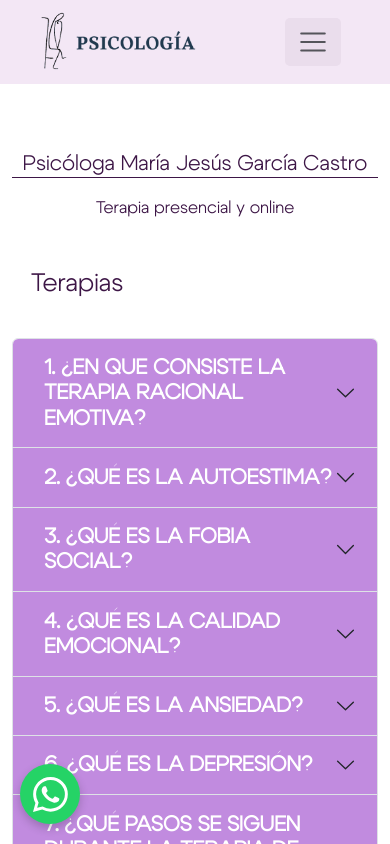
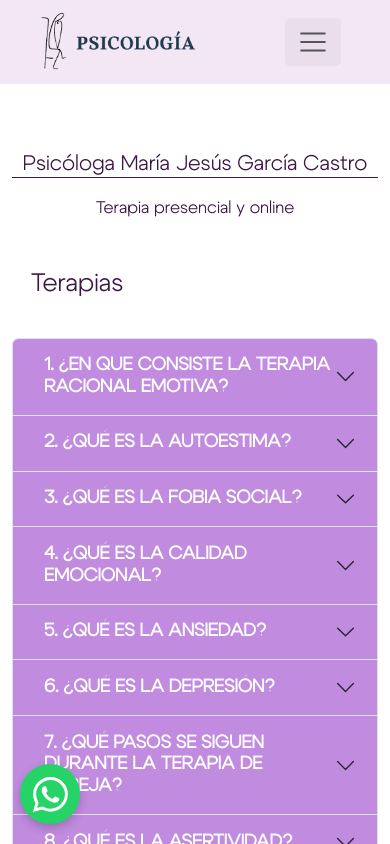
Before and after one commit to aalexgarciagl/psicologiaciudadreal, an Angular app: page /terapias in a window 390 px wide. Shown: the top 844 px of the page. Built offline with nearby package versions, Linux system fonts and the light colour scheme; a web font is replaced by a local one.

Commit message:
Update terapias.component.css

```diff
--- a/src/app/componentes/terapias/terapias.component.css
+++ b/src/app/componentes/terapias/terapias.component.css
@@ -47,7 +47,7 @@ body {
 
 .accordion-button {
     text-align: left;
-    font-size: 3vh;
+    font-size: 3.5vh; /* Aumenta el tamaño de fuente de los títulos de los acordeones */
     font-weight: bold;
     background-color: #c18bdf;
     color: white;
@@ -69,6 +69,7 @@ body {
 
 .accordion-body {
     text-align: left;
+    font-size: 3vh; /* Tamaño de fuente del texto del acordeón */
 }
 
 .separador {
@@ -135,11 +136,11 @@ body {
     }
 
     .accordion-button {
-        font-size: 2.5vh;
+        font-size: 1.1rem; /* Ajusta el tamaño de fuente de los títulos de los acordeones para pantallas pequeñas */
     }
 
     .accordion-body {
-        font-size: 2.2vh;
+        font-size: 1.1rem;
     }
 
     .separador {
@@ -178,8 +179,6 @@ body {
     border-bottom: 2px solid #3d1646;
 }
 
-
-
 @media (max-width: 1025px) {
     .title h1 {
         border-bottom: 1px solid #3d1646;
```
